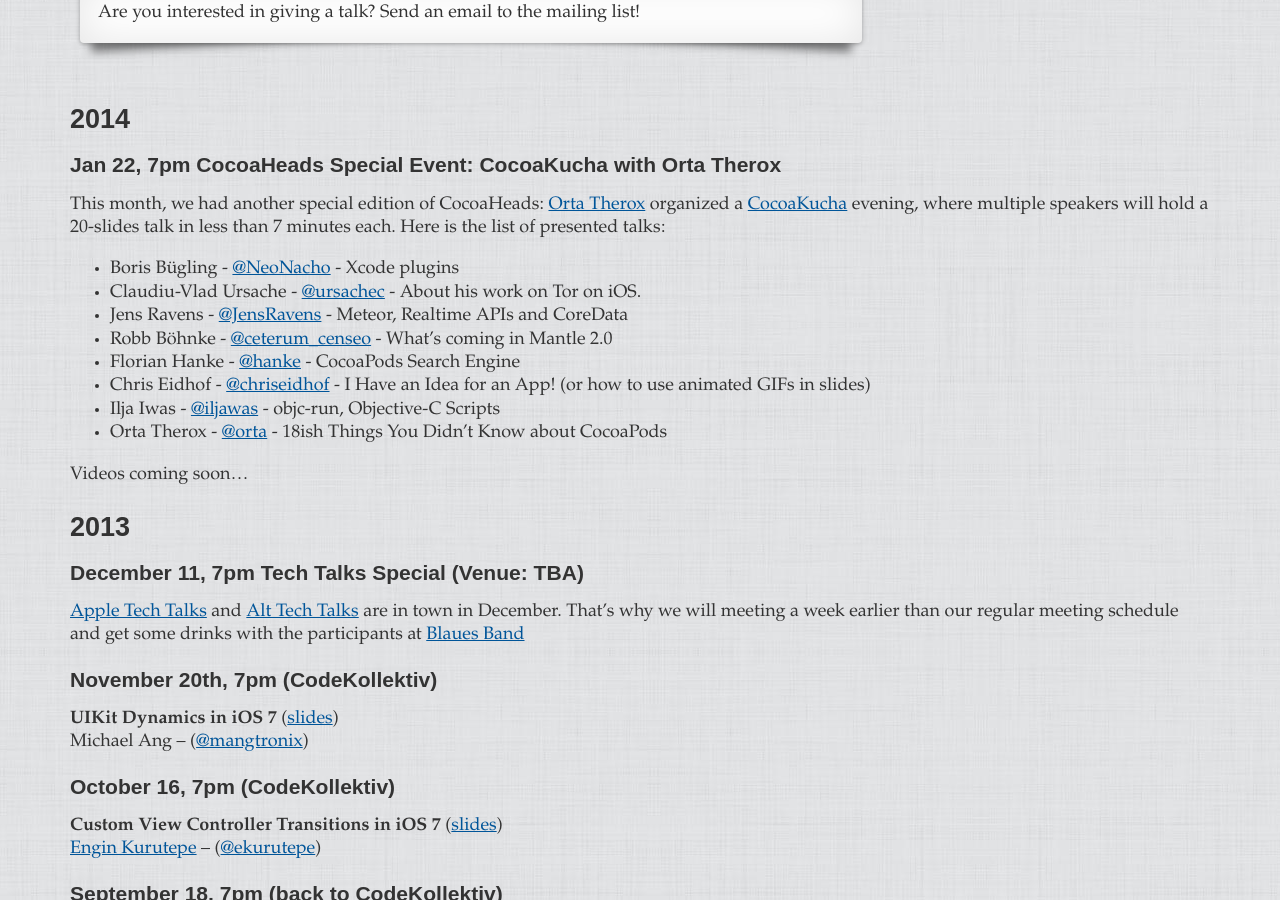
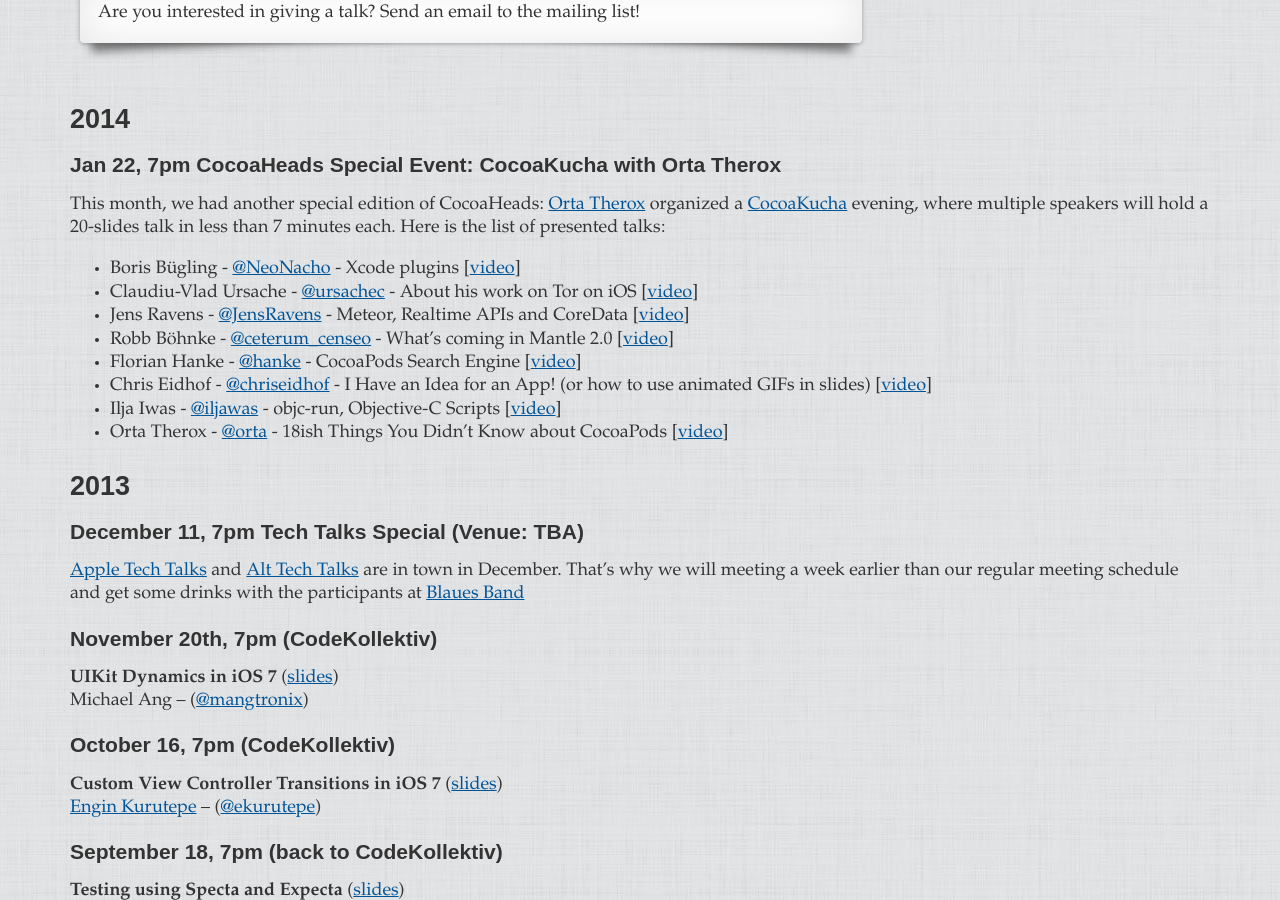
Before and after one commit to cocoaheads-berlin/cocoaheads-berlin.github.com, a Jekyll site: the page built from index.markdown, in a window 1280 px wide and 900 px high, scrolled down 1310 px. Built offline with Jekyll 4.4.1, drawn with Linux system fonts in a browser that asks for light colours; some web fonts are replaced; Markdown is read by kramdown in place of the engine named in the settings.

Commit message:
added videos for CocoaKucha

```diff
--- a/index.markdown
+++ b/index.markdown
@@ -70,17 +70,14 @@ list!
 
 This month, we had another special edition of CocoaHeads: [Orta Therox](https://twitter.com/orta) organized a [CocoaKucha](http://blog.cocoapods.org/Cocoa-Kucha-3-Berlin/) evening, where multiple speakers will hold a 20-slides talk in less than  7 minutes each. Here is the list of presented talks:
 
-- Boris Bügling - [@NeoNacho](https://twitter.com/NeoNacho) - Xcode plugins
-- Claudiu-Vlad Ursache - [@ursachec](https://twitter.com/ursachec) - About his work on Tor on iOS.
-- Jens Ravens - [@JensRavens](https://twitter.com/JensRavens) - Meteor, Realtime APIs and CoreData
-- Robb Böhnke - [@ceterum_censeo](https://twitter.com/ceterum_censeo) - What's coming in Mantle 2.0
-- Florian Hanke - [@hanke](https://twitter.com/hanke) - CocoaPods Search Engine
-- Chris Eidhof - [@chriseidhof](https://twitter.com/chriseidhof) - I Have an Idea for an App! (or how to use animated GIFs in slides)
-- Ilja Iwas - [@iljawas](https://twitter.com/iljawas) - objc-run, Objective-C Scripts
-- Orta Therox - [@orta](https://twitter.com/orta) - 18ish Things You Didn't Know about CocoaPods
-
-Videos coming soon…
-
+- Boris Bügling - [@NeoNacho](https://twitter.com/NeoNacho) - Xcode plugins [[video](https://vimeo.com/85025185)]
+- Claudiu-Vlad Ursache - [@ursachec](https://twitter.com/ursachec) - About his work on Tor on iOS [[video](https://vimeo.com/85025798)]
+- Jens Ravens - [@JensRavens](https://twitter.com/JensRavens) - Meteor, Realtime APIs and CoreData [[video](https://vimeo.com/85026649)]
+- Robb Böhnke - [@ceterum_censeo](https://twitter.com/ceterum_censeo) - What's coming in Mantle 2.0 [[video](https://vimeo.com/85029789)]
+- Florian Hanke - [@hanke](https://twitter.com/hanke) - CocoaPods Search Engine [[video](https://vimeo.com/85027210)]
+- Chris Eidhof - [@chriseidhof](https://twitter.com/chriseidhof) - I Have an Idea for an App! (or how to use animated GIFs in slides) [[video](https://vimeo.com/85028110)]
+- Ilja Iwas - [@iljawas](https://twitter.com/iljawas) - objc-run, Objective-C Scripts [[video](https://vimeo.com/85028436)]
+- Orta Therox - [@orta](https://twitter.com/orta) - 18ish Things You Didn't Know about CocoaPods [[video](https://vimeo.com/85028798)]
 
 ## 2013
 
```
